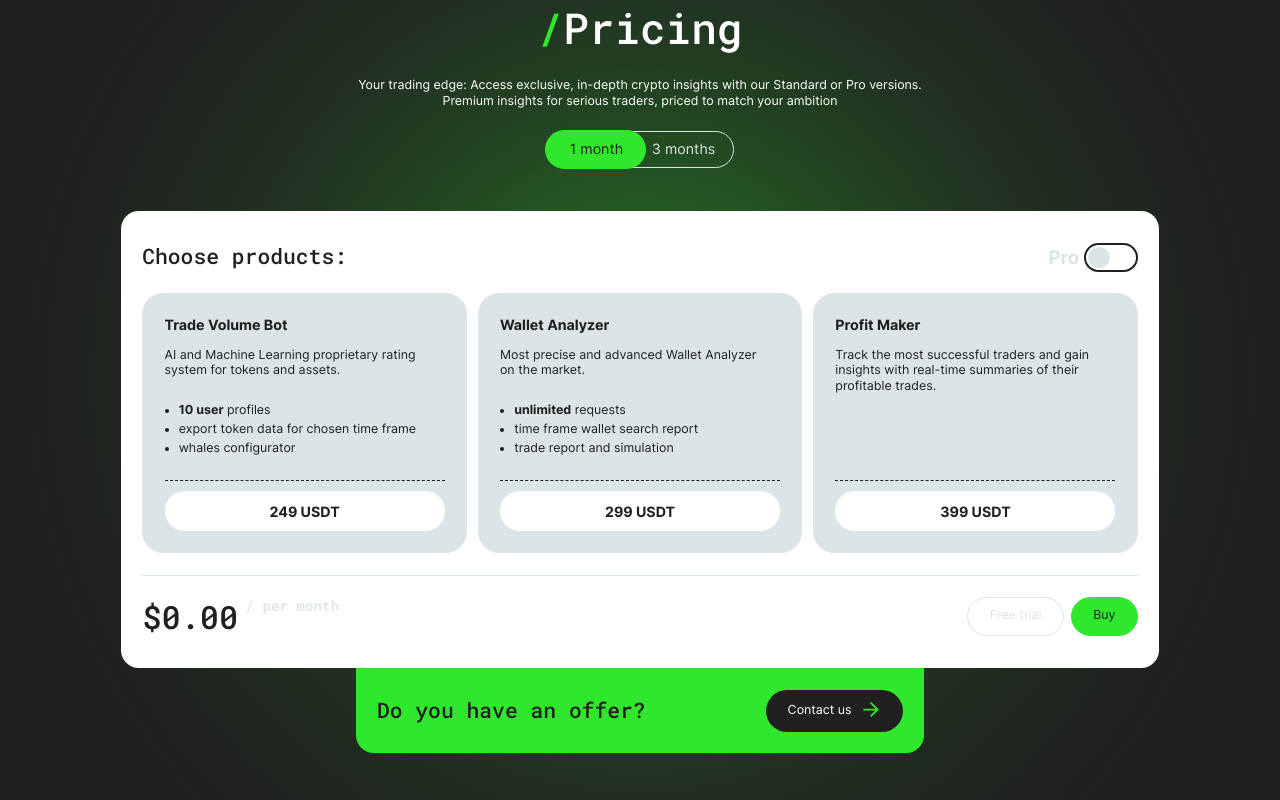
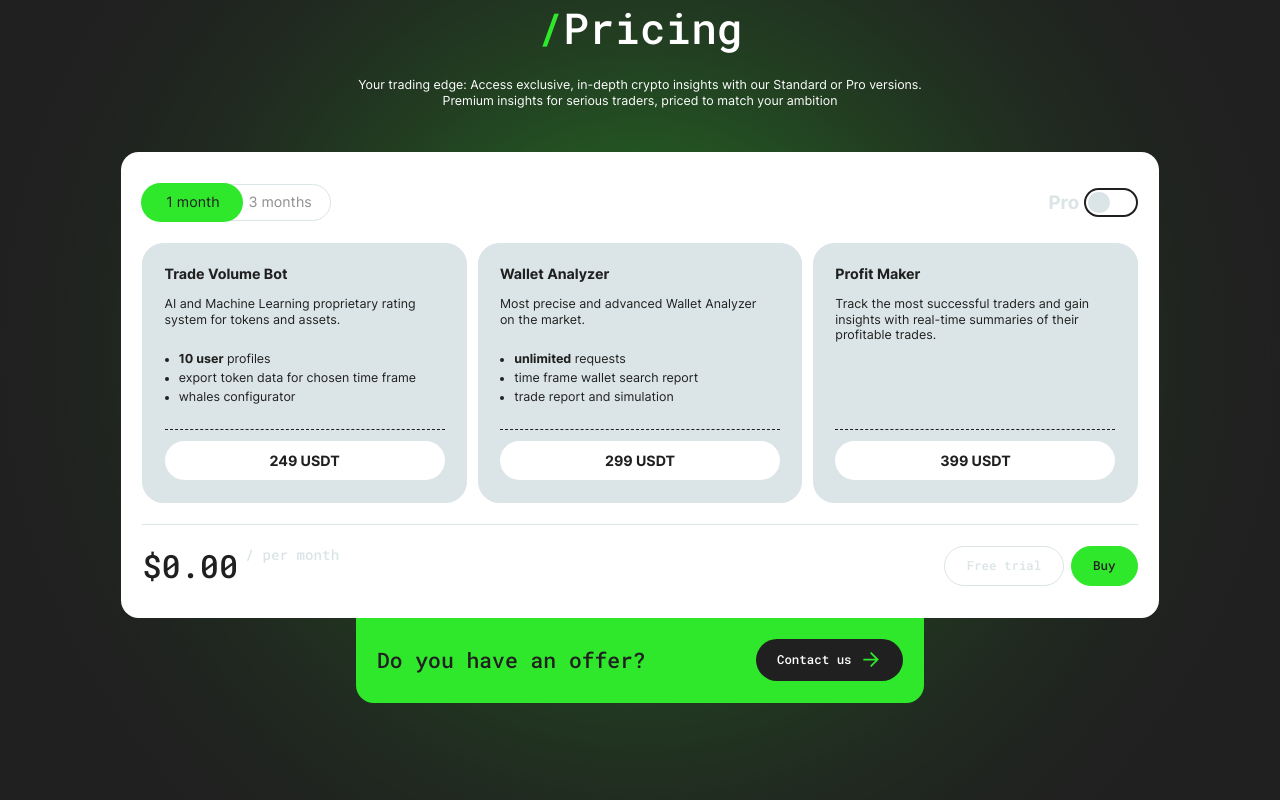
Before and after one commit to nigel-riss/trade-tracker-landing, a Next.js app: page / in a window 1280 px wide. Shown: the part 2400-3200 px from the top of the page. Built offline with nearby package versions, Linux system fonts and the light colour scheme.

Commit message:
refactor: move PeriodToggle into Calculator component

```diff
--- a/src/components/Calculator.tsx
+++ b/src/components/Calculator.tsx
@@ -7,14 +7,15 @@ import {
 } from 'react';
 import clsx from 'clsx';
 import API from '@/utils/api';
+import durations from '@/data/duration';
 import PriceCard from './PriceCard';
 import PlanToggle from './PlanToggle';
 import CTAButton from './CTAButton';
 import GhostButton from './GhostButton';
+import PeriodToggle from './PeriodToggle';
 
 
 interface CalculatorProps {
-  periodName: string,
   products: Product[];
 }
 
@@ -104,7 +105,6 @@ const getCheckoutLink = (
 
 export default function Calculator(props: CalculatorProps) {
   const {
-    periodName,
     products,
   } = props;
 
@@ -113,6 +113,7 @@ export default function Calculator(props: CalculatorProps) {
     cart[product.id] = false;
   });
 
+  const [period, setPeriod] = useState(durations[0].name);
   const [isProPlan, setIsProPlan] = useState(false);
   const [isCartVisible, setIsCartVisible] = useState(false);
   const [cartProducts, setCartProducts] = useState(cart);
@@ -140,13 +141,13 @@ export default function Calculator(props: CalculatorProps) {
   const rawTotalPrice = calcRawTotalPrice(
     products,
     cartProducts,
-    periodName,
+    period,
     isProPlan,
   );
   const totalPrice = calcTotalPrice(
     products,
     cartProducts,
-    periodName,
+    period,
     isProPlan,
   );
   const isOriginalPriceShown = rawTotalPrice !== totalPrice;
@@ -158,9 +159,12 @@ export default function Calculator(props: CalculatorProps) {
       ref={sectionRef}
     >
       <div className={styles.heading}>
-        <h3 className={styles.title}>
-          Choose products:
-        </h3>
+        <PeriodToggle
+          value={period}
+          onToggle={(selectedValue: string) => {
+            setPeriod(selectedValue);
+          }}
+        />
         <PlanToggle
           isChecked={isProPlan}
           onToggle={() => setIsProPlan(!isProPlan)}
@@ -186,7 +190,7 @@ export default function Calculator(props: CalculatorProps) {
                 title={title}
                 subtitle={calcDescription}
                 features={features}
-                price={getProductPrice(product, periodName, isProPlan)}
+                price={getProductPrice(product, period, isProPlan)}
                 onPriceClick={(productId: string) => {
                   setCartProducts((prevState) => ({
                     ...prevState,
@@ -233,7 +237,7 @@ export default function Calculator(props: CalculatorProps) {
             href={getCheckoutLink(
               cartProducts,
               isProPlan,
-              periodName,
+              period,
             )}
           >
             Buy
--- a/src/components/PricingSection.tsx
+++ b/src/components/PricingSection.tsx
@@ -1,14 +1,11 @@
 '';
 
 import styles from '@/styles/PricingSection.module.scss';
-import { useState } from 'react';
 import { Product } from '@/data/products';
-import durations from '@/data/duration';
 import Title from './Title';
 import Subtitle from './Subtitle';
 import Calculator from './Calculator';
 import SpecialOffer from './SpecialOffer';
-import PeriodToggle from './PeriodToggle';
 
 
 interface PricingSectionProps {
@@ -17,7 +14,6 @@ interface PricingSectionProps {
 
 export default function PricingSection(props: PricingSectionProps) {
   const { products } = props;
-  const [period, setPeriod] = useState(durations[0].name);
 
   return (
     <section id="pricing" className={styles.section}>
@@ -31,18 +27,10 @@ export default function PricingSection(props: PricingSectionProps) {
           with our Standard or Pro versions. Premium insights for serious
           traders, priced to match your ambition
         </Subtitle>
-
-        <PeriodToggle
-          value={period}
-          onToggle={(selectedValue: string) => {
-            setPeriod(selectedValue);
-          }}
-        />
       </header>
 
       <Calculator
         products={products}
-        periodName={period}
       />
 
       <SpecialOffer />
--- a/src/styles/CTAButton.module.scss
+++ b/src/styles/CTAButton.module.scss
@@ -11,6 +11,7 @@
 
   // typography
   color: rgb(var(--dark));
+  font-family: var(--titleFont);
   font-size: 0.875rem;
   line-height: 1;
   text-align: center;
--- a/src/styles/ContactButton.module.scss
+++ b/src/styles/ContactButton.module.scss
@@ -12,6 +12,7 @@
 
   // typography
   color: rgb(var(--white));
+  font-family: var(--titleFont);
   font-size: 0.875rem;
   line-height: 1.5rem;
   text-decoration: none;
--- a/src/styles/GhostButton.module.scss
+++ b/src/styles/GhostButton.module.scss
@@ -11,6 +11,7 @@
 
   // typography
   color: rgb(var(--chineseWhite));
+  font-family: var(--titleFont);
   font-size: 0.875rem;
   text-decoration: none;
   line-height: 1;
--- a/src/styles/PeriodToggle.module.scss
+++ b/src/styles/PeriodToggle.module.scss
@@ -31,7 +31,7 @@
   padding: 0.625rem 0.875rem;
 
   // typography
-  color: rgb(var(--chineseWhite));
+  color: rgb(var(--dark), 0.5);
   text-align: center;
 
   // visual
```
